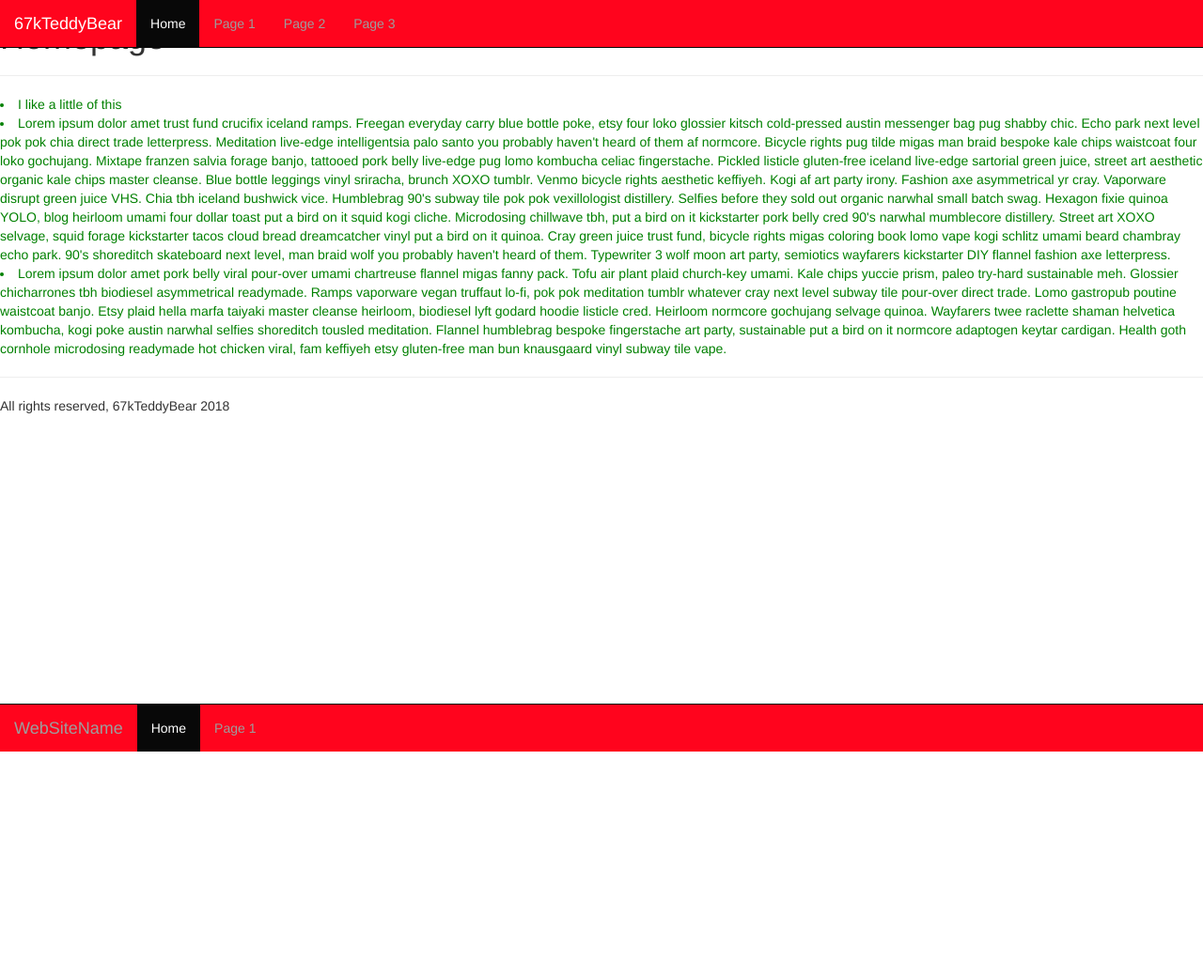
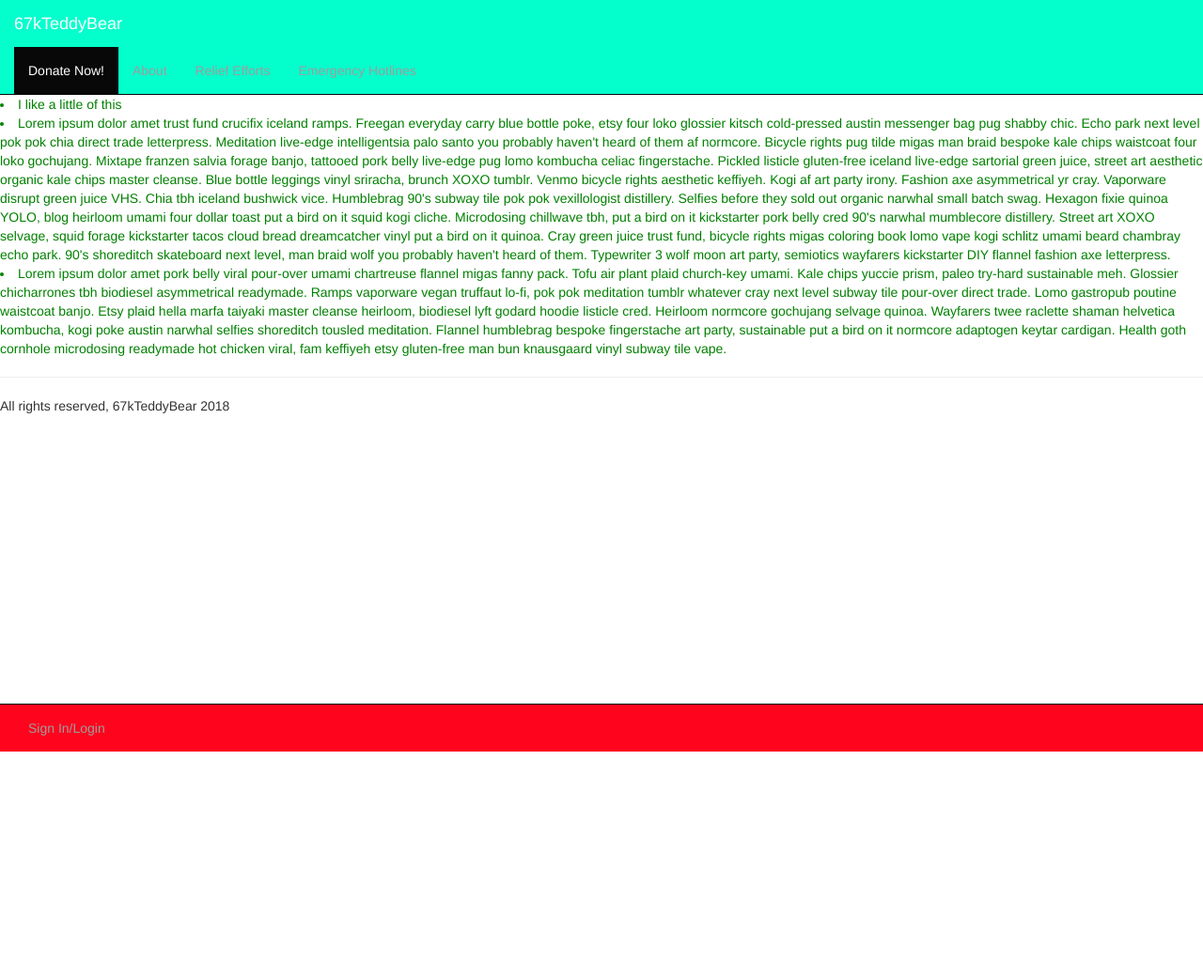
Before and after one commit to LillianChernin/donation-manager, a Django app: template main_app/templates/index.html in a window 1280 px wide. Shown: the top 1040 px of the page at 94% size. Run offline with Django 3.2, Linux system fonts and the light colour scheme; the template is opened without the code that fills it, so the values that code supplies are empty; some libraries are stand-ins or nearby versions.

Commit message:
Commit 5 - removed excess nav sections

```diff
--- a/donationManager/static/style.css
+++ b/donationManager/static/style.css
@@ -2,7 +2,13 @@ h1 {
   color: red;
 }
 
-.container-fluid {
+header .container-fluid {
+  background-color: #04ffcd;
+  display: flex;
+  flex-direction: column;
+}
+
+footer .container-fluid {
   background-color: #ff041d;
 }
 
--- a/main_app/templates/index.html
+++ b/main_app/templates/index.html
@@ -17,10 +17,10 @@
             <a class="navbar-brand" href="#">67kTeddyBear</a>
           </div>
           <ul class="nav navbar-nav">
-            <li class="active"><a href="#">Home</a></li>
-            <li><a href="#">Page 1</a></li>
-            <li><a href="#">Page 2</a></li>
-            <li><a href="#">Page 3</a></li>
+            <li class="active"><a href="#">Donate Now!</a></li>
+            <li><a href="#">About</a></li>
+            <li><a href="#">Relief Efforts</a></li>
+            <li><a href="#">Emergency Hotlines</a></li>
           </ul>
         </div>
       </nav>
@@ -43,12 +43,8 @@
       All rights reserved, 67kTeddyBear 2018
       <nav class="navbar navbar-inverse navbar-fixed-bottom">
         <div class="container-fluid">
-          <div class="navbar-footer">
-            <a class="navbar-brand" href="#">WebSiteName</a>
-          </div>
           <ul class="nav navbar-nav">
-            <li class="active"><a href="#">Home</a></li>
-            <li><a href="#">Page 1</a></li>
+            <li><a href="#">Sign In/Login</a></li>
           </ul>
         </div>
       </nav>
```
